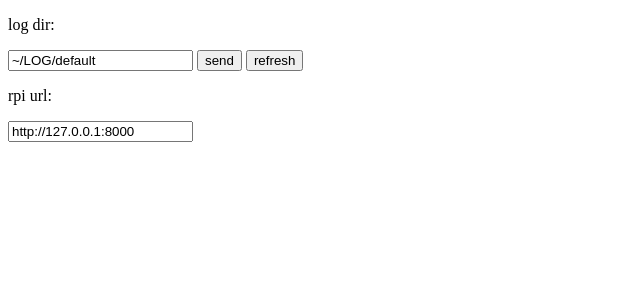
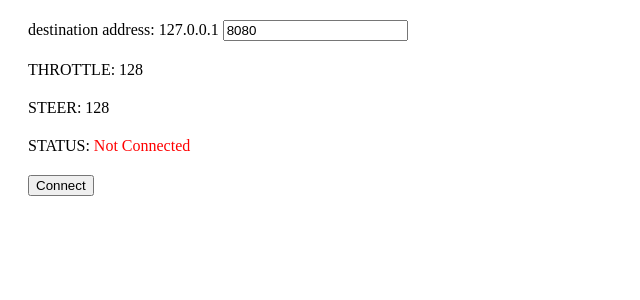
Before and after one commit to GaParmar/TritonCar, a Flask app: page / in a window 1280 px wide. Shown: the top 300 px of the page, without its empty margins (0-640 px from the left). Run offline with Flask 2, Linux system fonts and the light colour scheme; parts of the project's set-up code (start-up, migrations or seed data) failed here and were passed over.

Commit message:
update ui utility on frontend

```diff
--- a/laptop/bt_server.py
+++ b/laptop/bt_server.py
@@ -1,12 +1,11 @@
 import os, sys, time, pdb
+import subprocess
 from flask import Flask, render_template, json, request
 import socket
 import pickle
 
 app = Flask(__name__,static_url_path='')
-# s = socket.socket(socket.AF_INET, socket.SOCK_STREAM)
-s = socket.socket(socket.AF_INET, socket.SOCK_STREAM)
-PORT = 8080
+cs, s = None, None
 
 @app.route('/<path:path>/css')
 def send_js(path):
@@ -22,23 +21,38 @@ def main():
 
 @app.route('/data', methods = ['POST'])
 def data():
+    # cs is None if socket connection is not established
+    if cs is None:
+        return json.dumps({})
     data = request.get_json()
     print(data)
     msg = "<S> "
     for key in data:
-        print(key, data[key])
         msg+=f"{key}:{int(data[key]):03d} "
     msg += "\n"
-    print(msg)
-    # print(len(pkl_data))
-    cs.sendall(msg.encode('utf-8'))
-    return(json.dumps({}))
+    try:
+        cs.sendall(msg.encode('utf-8'))
+        return("success")
+    except:
+        return ("failure")
+
+@app.route("/get_host_ip", methods=["POST"])
+def get_ip():
+    host_ip = socket.gethostbyname(socket.gethostname())
+    return(str(host_ip))
+
+@app.route("/init_connection", methods=["POST"])
+def init_socket():
+    global s, cs, PORT
+    s = socket.socket(socket.AF_INET, socket.SOCK_STREAM)
+    data = request.get_json()
+
+    print(f"INITIALIZING TCP socket connection at port {data['port']}\n")
+    s.bind(("", int(data["port"])))
+    s.listen()
+    cs, address = s.accept()
+    host_ip = socket.gethostbyname(socket.gethostname())
+    return(json.dumps({"status": "success", "ip":host_ip}))
 
 if __name__ == "__main__":
-    global cs
-    print(f"INITIALIZING TCP socket connection at port {PORT}\n\n")
-    s.bind(("", PORT))
-    s.listen()
-    cs, address = s.accept()
-    print(f"Connection established at {address}\n\n")
     app.run()
--- a/laptop/static/js/main.js
+++ b/laptop/static/js/main.js
@@ -1,8 +1,38 @@
 function post(data){
-    var xhr = new XMLHttpRequest();
+    let xhr = new XMLHttpRequest();
     xhr.open("POST", "/data", true);
     xhr.setRequestHeader('Content-Type', 'application/json; charset=UTF-8');
+    xhr.onreadystatechange = function(){
+        if (xhr.readyState == XMLHttpRequest.DONE && xhr.response=="failure"){
+            document.getElementById("p_status").innerHTML = "disconnected"
+            document.getElementById("p_status").style.color = "red"
+        }
+    }
     xhr.send(JSON.stringify(data));
+}
+
+function update_ui(data){
+    document.getElementById("p_throttle").innerHTML = data["ly"]
+    document.getElementById("p_steer").innerHTML = data["rx"]
+
+}
+
+function socket_connect(){
+    let port = document.getElementById("inp_port").value
+    let xhr = new XMLHttpRequest();
+    xhr.open("POST", "/init_connection", true);
+    xhr.setRequestHeader('Content-Type', 'application/json; charset=UTF-8');
+    xhr.onreadystatechange = function() {
+        if (xhr.readyState == XMLHttpRequest.DONE) {
+            let res = JSON.parse(xhr.response);
+            // update the ui with the response
+            if (res.status == "success"){
+                document.getElementById("p_status").innerHTML = "connected"
+                document.getElementById("p_status").style.color = "green"
+            }
+        }
+    }
+    xhr.send(JSON.stringify({"port":port}));
 }
 
 function main(){
@@ -25,7 +55,13 @@ function main(){
         "circle"    : controller.buttons[1].pressed,
         "cross"     : controller.buttons[0].pressed
     }
-    post(data)
+
+    if (document.getElementById("p_status").innerHTML == "connected"){
+        // send data to the flask server
+        post(data)
+    }
+    // update the ui
+    update_ui(data)
 }
 
 
@@ -33,3 +69,16 @@ setInterval(()=>{
     main()
     // post(data)
 }, 150);
+
+window.onload = function(e){
+    // get local host ip address on page load
+    let xhr = new XMLHttpRequest();
+    xhr.open("POST", "/get_host_ip", true);
+    xhr.setRequestHeader('Content-Type', 'application/json; charset=UTF-8');
+    xhr.onreadystatechange = function() {
+        if (xhr.readyState == XMLHttpRequest.DONE) {
+            document.getElementById("p_ip").innerHTML = xhr.response
+        }
+    }
+    xhr.send(JSON.stringify({}));
+}
--- a/laptop/templates/index.html
+++ b/laptop/templates/index.html
@@ -6,20 +6,32 @@
         <meta name="viewport" content="width=device-width, initial-scale=1, shrink-to-fit=no">
 
         <script src="js/api_methods.js"></script>
-
+        <script src="js/main.js"></script>
         <title>CAR DASHBOARD</title>
     </head>
     <body>
-        <div>
-            <p>log dir:</p>
-            <input id="log_dir_content" value="~/LOG/default"/>
-            <button id="send">send</button>
-            <button id="refresh">refresh</button>
+
+        <div style="margin: 20px;">
+            <p style="margin:0;display:inline">destination address:</p>
+            <p style="margin:0;display:inline" id="p_ip">TBD</p>
+            <input style="margin:0;display:inline" id="inp_port" value="8080"/>
+
         </div>
-        <div>
-            <p>rpi url:</p>
-            <input id="rpi_url" value="http://127.0.0.1:8000"/>
+        <div style="margin: 20px;">
+            <p style="margin:0;display:inline">THROTTLE: </p>
+            <p style="margin:0;display:inline" id="p_throttle">128</p>
         </div>
-        <script src="js/main.js"></script>
+        <div style="margin: 20px;">
+            <p style="margin:0;display:inline">STEER: </p>
+            <p style="margin:0;display:inline" id="p_steer">128</p>
+        </div>
+        <div style="margin: 20px;">
+            <p style="margin:0;display:inline">STATUS: </p>
+            <p style="margin:0;display:inline;color:red;" id="p_status">Not Connected</p>
+        </div>
+        <div style="margin: 20px;">
+            <button style="margin:0;display:inline;" onclick="socket_connect()">Connect</button>
+        </div>
+
     </body>
 </html>
```
Also changed, not shown: server/train_model.py (+7 -7 lines).
